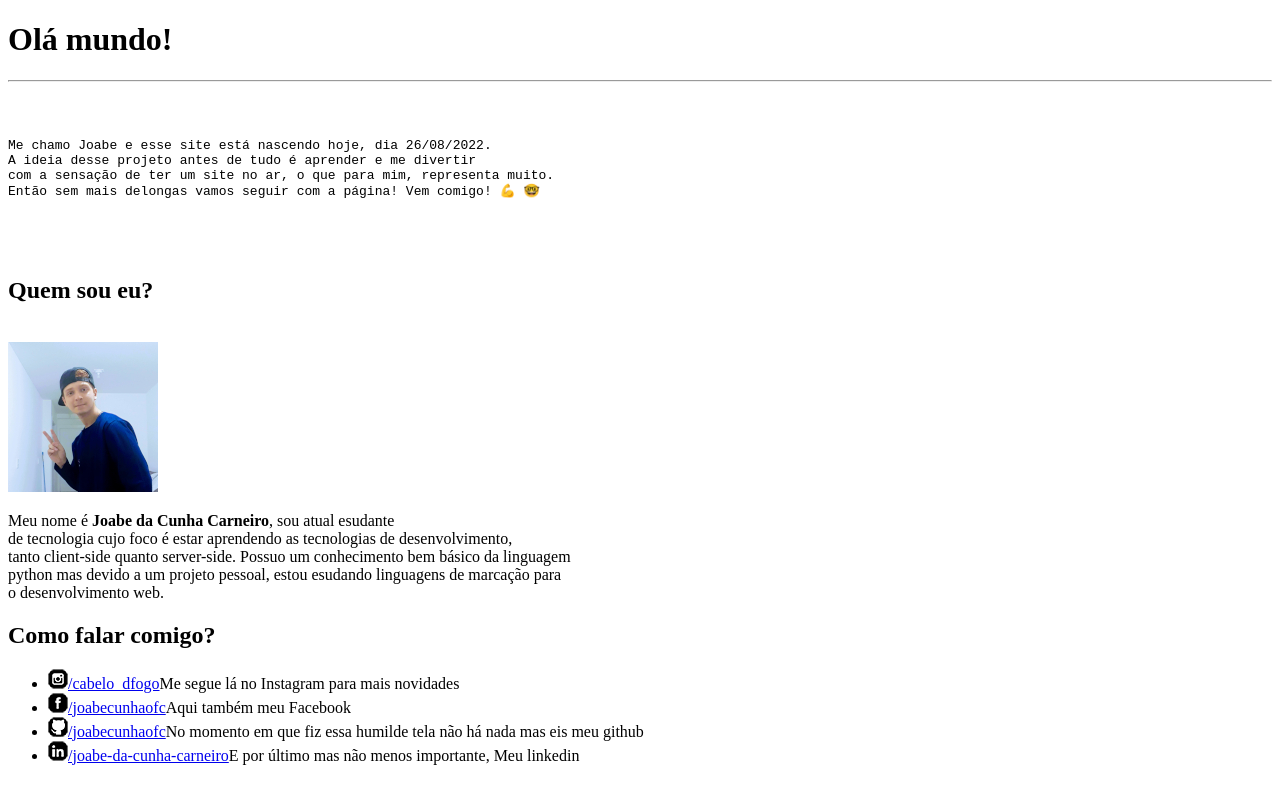
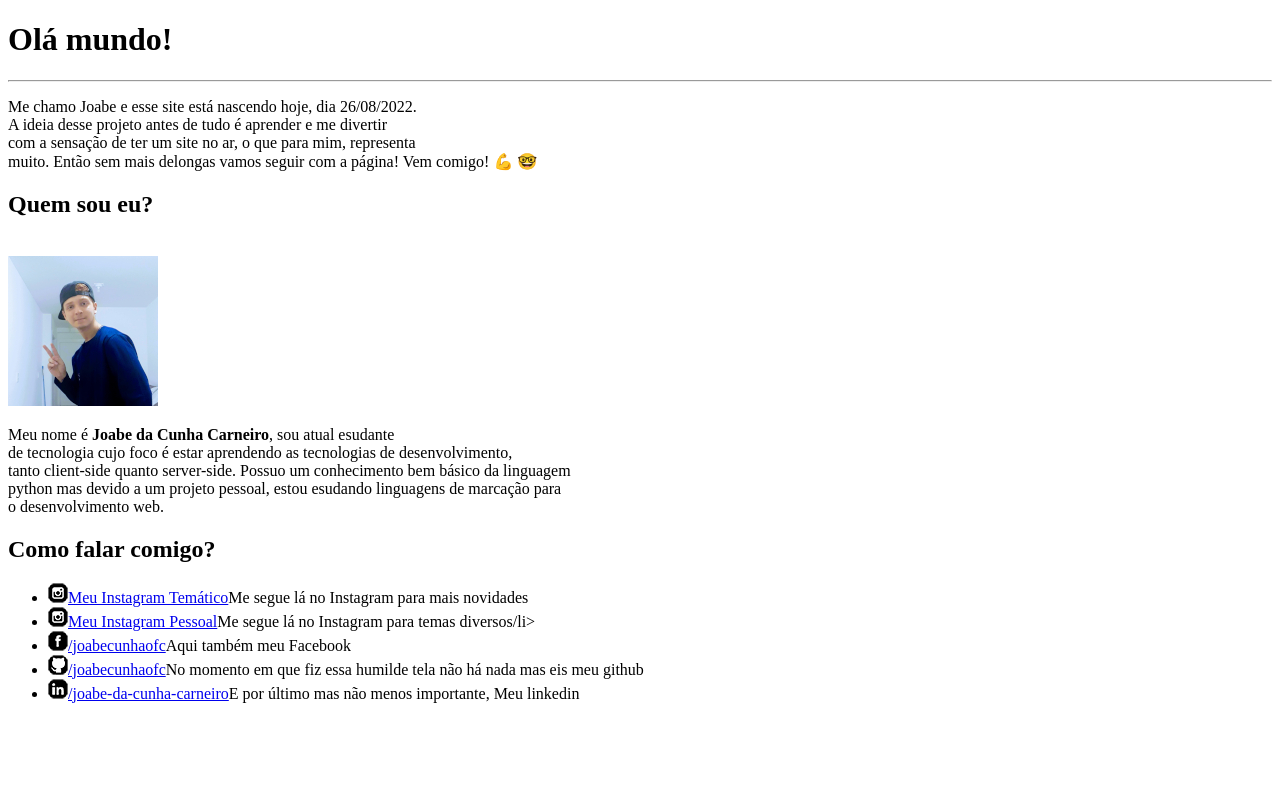
Before and after one commit to joabecunhaofc/site-pessoal, a plain HTML site: page index.html in a window 1280 px wide. Drawn offline with Linux system fonts and the light colour scheme.

Commit message:
update index.html

```diff
--- a/index.html
+++ b/index.html
@@ -9,14 +9,12 @@
 <body>
     <h1>Olá mundo!</h1>
     <hr>
-    <pre>
         <p>
-Me chamo Joabe e esse site está nascendo hoje, dia 26/08/2022.
-A ideia desse projeto antes de tudo é aprender e me divertir
-com a sensação de ter um site no ar, o que para mim, representa muito.
-Então sem mais delongas vamos seguir com a página! Vem comigo! &#x1F4AA &#x1F913
+            Me chamo Joabe e esse site está nascendo hoje, dia 26/08/2022. <br>
+            A ideia desse projeto antes de tudo é aprender e me divertir <br>
+            com a sensação de ter um site no ar, o que para mim, representa <br>
+            muito. Então sem mais delongas vamos seguir com a página! Vem comigo! &#x1F4AA &#x1F913
         </p>
-    </pre>
 
     <h2>Quem sou eu?</h2>
     <br>
@@ -28,7 +26,8 @@ Então sem mais delongas vamos seguir com a página! Vem comigo! &#x1F4AA &#x1F9
     o desenvolvimento web.</p>
     <h2>Como falar comigo?</h2>
     <ul type="disc">
-        <li><img src="Imagens/icone-instagram.png"><a href="https://www.instagram.com/cabelo_dfogo/" target="_blank" rel="external">/cabelo_dfogo</a>Me segue lá no Instagram para mais novidades</li>
+        <li><img src="Imagens/icone-instagram.png"><a href="https://www.instagram.com/um_dev_iniciante/" target="_blank" rel="external">Meu Instagram Temático</a>Me segue lá no Instagram para mais novidades</li>
+        <li><img src="Imagens/icone-instagram.png"><a href="https://www.instagram.com/cabelo_dfogo/" target="_blank" rel="external">Meu Instagram Pessoal</a>Me segue lá no Instagram para temas diversos/li>
         <li><img src="Imagens/icone-facebook.png"><a href="https://www.facebook.com/joabecunhaofc/" target="_blank" rel="external">/joabecunhaofc</a>Aqui também meu Facebook</li>
         <li><img src="Imagens/icone-github.png"><a href="https://github.com/joabecunhaofc" target="_blank" rel="external">/joabecunhaofc</a>No momento em que fiz essa humilde tela não há nada mas eis meu github</li>
         <li><img src="Imagens/icone-linkedin.png"><a href="https://www.linkedin.com/in/joabe-da-cunha-carneiro/" target="_blank" rel="external">/joabe-da-cunha-carneiro</a>E por último mas não menos importante, Meu linkedin</li>
```
